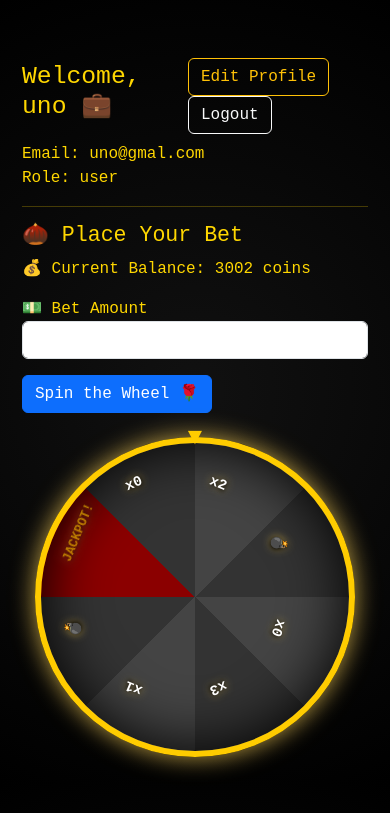
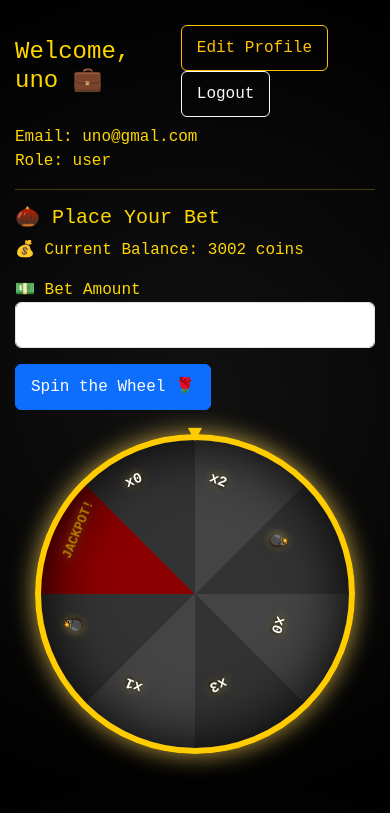
Before and after one commit to koro-qt/Flaskino, a Flask app: page /dashboard in a window 390 px wide. Shown: the top 813 px of the page. Run offline with Flask 3, Linux system fonts and the light colour scheme; a user stored in the database is signed in.

Commit message:
Assistant checkpoint: Add viewport meta tag and mobile responsive CSS
Assistant generated file changes:
- templates/base.html: Add viewport meta tag and improve mobile responsiveness
Add viewport meta tag and improve mobile responsiveness
Add mobile-responsive CSS rules

---

User prompt:

can you make this @templates/base.html responsive to mobile view. like my phone is 2400x1080 and whenever i opne the page its in desktop view

Replit-Commit-Author: Assistant
Replit-Commit-Session-Id: 5ca2ad16-38ef-4669-a855-9888702e7189

```diff
--- a/templates/base.html
+++ b/templates/base.html
@@ -2,6 +2,7 @@
 <html lang="en">
     <head>
         <meta charset="UTF-8">
+        <meta name="viewport" content="width=device-width, initial-scale=1.0">
         <title>{% block title %}Flask Auth{% endblock %}</title>
         <link
             href="https://cdn.jsdelivr.net/npm/bootstrap@5.3.0/dist/css/bootstrap.min.css"
@@ -43,6 +44,59 @@
                     transform: scale(1.05);
                     box-shadow: 0 0 15px gold;
                 }
+
+                /* Mobile responsive styles */
+                @media (max-width: 768px) {
+                    .container {
+                        padding: 10px;
+                        margin-top: 20px !important;
+                    }
+
+                    .casino-form {
+                        padding: 15px;
+                        margin: 0 10px;
+                    }
+
+                    .btn {
+                        font-size: 16px;
+                        padding: 12px 20px;
+                    }
+
+                    .form-control {
+                        font-size: 16px;
+                        padding: 12px;
+                    }
+
+                    h1, h2 {
+                        font-size: 1.5rem;
+                    }
+
+                    h3, h4 {
+                        font-size: 1.25rem;
+                    }
+                }
+
+                @media (max-width: 480px) {
+                    .container {
+                        padding: 5px;
+                        margin-top: 10px !important;
+                    }
+
+                    .casino-form {
+                        padding: 10px;
+                        margin: 0 5px;
+                    }
+
+                    .btn {
+                        font-size: 14px;
+                        padding: 10px 15px;
+                    }
+
+                    .form-control {
+                        font-size: 14px;
+                        padding: 10px;
+                    }
+                }
         </style>
 
     </head>
```
